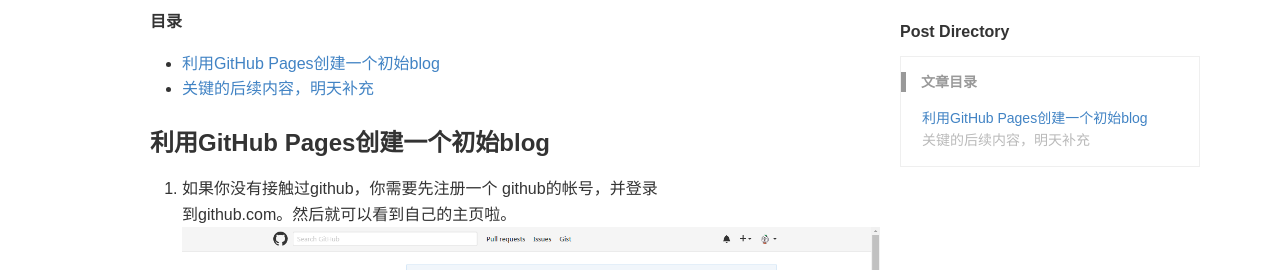
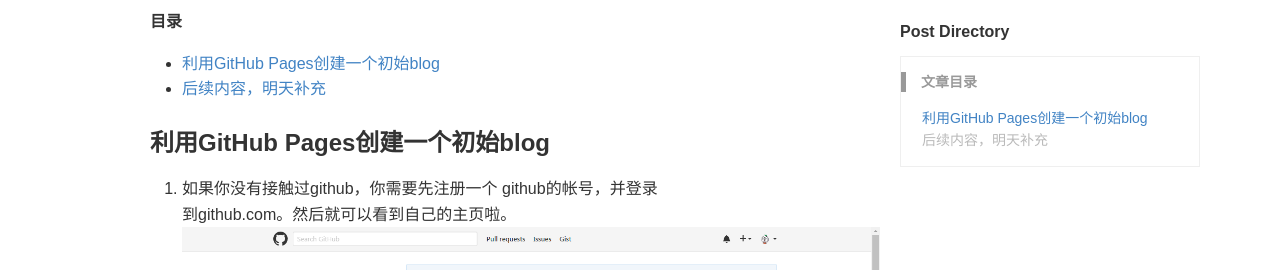
Before and after one commit to wanghaoguan/wanghaoguan.github.io, a Jekyll site: the page built from _posts/2016-10-13-Build-Blog.md, in a window 1280 px wide and 1400 px high. Shown: the part 304-574 px from the top of the window. Built offline with Jekyll 4.4.1, drawn with Linux system fonts in a browser that asks for light colours; comment, search, counter and statistics services are not loaded; some of the changed text lies outside the part shown.

Commit message:
add blog

```diff
--- a/_posts/2016-10-13-Build-Blog.md
+++ b/_posts/2016-10-13-Build-Blog.md
@@ -37,4 +37,4 @@
 ![github-store](/images/posts/github/github-store.png)
 
 
-### 关键的后续内容，明天补充
+### 后续内容，明天补充
```
